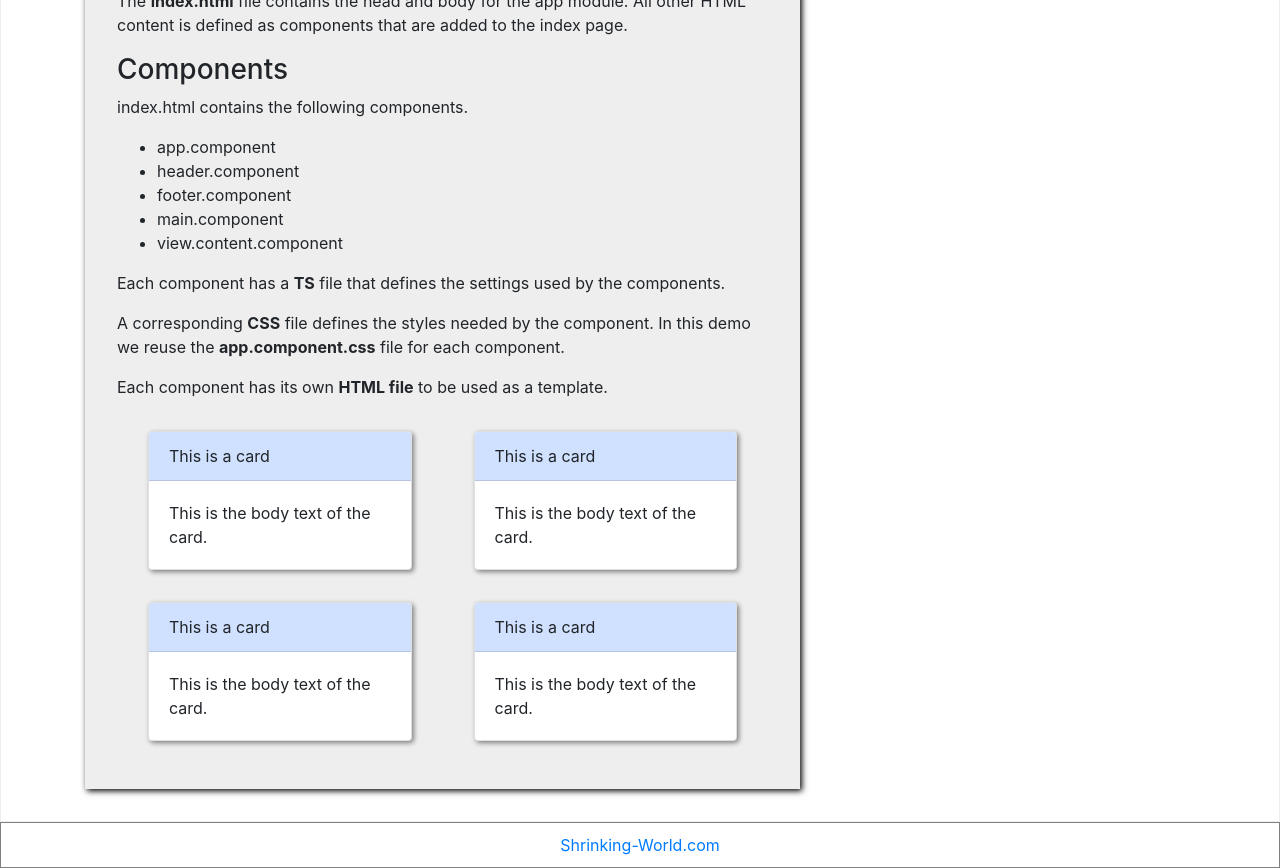
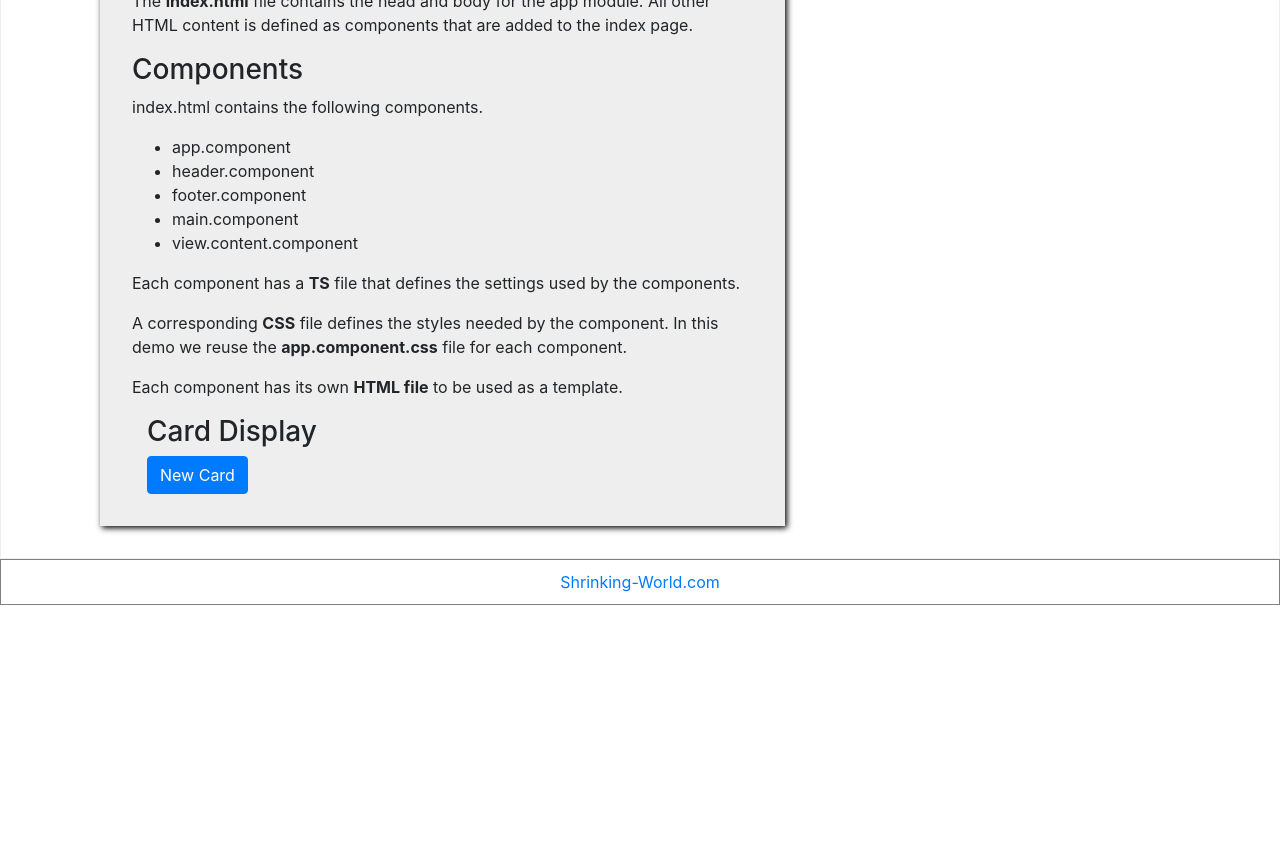
Before and after one commit to Mark-Seaman/AngularWorkshop, an Angular app in the folder page/: page / in a window 1280 px wide. Shown: the part 460-1328 px from the top of the page. After the commit the page ends 1065 px from the top, so only its background shows below. Built offline with nearby package versions, Linux system fonts and the light colour scheme.

Commit message:
Create views with Data Binding

```diff
--- a/page/src/app/app.component.ts
+++ b/page/src/app/app.component.ts
@@ -10,15 +10,17 @@ import { MainComponent } from './main.component';
 
 export class AppComponent {
 
-    // Settings values
+    // Header
     title = 'Page Project Demo';
     subtitle = 'Angular Learning';
     logo = 'assets/SWS_Logo_200.jpg';
     header = new HeaderComponent();
 
+    // Footer
     footerText = 'Shrinking-World.com';
     footerLink = 'https://shrinking-world.com';
     footer = new FooterComponent();
 
+    // Main
     main = new MainComponent();
 }
--- a/page/src/app/app.module.ts
+++ b/page/src/app/app.module.ts
@@ -7,6 +7,7 @@ import { FooterComponent } from './footer.component';
 import { MainComponent } from './main.component';
 import { ContentComponent } from './view/content/content.component';
 import { CardComponent } from './view/card/card.component';
+import { DocComponent } from './doc/doc.component';
 
 @NgModule({
   declarations: [
@@ -15,7 +16,8 @@ import { CardComponent } from './view/card/card.component';
     FooterComponent,
     MainComponent,
     ContentComponent,
-    CardComponent
+    CardComponent,
+    DocComponent
   ],
   imports: [
     BrowserModule
--- /dev/null
+++ b/page/src/app/doc/doc.component.html
@@ -0,0 +1,38 @@
+<h1>Page Composition Demo</h1>
+
+<p>An Angular app is created with a App Module that contains a number of different components that are visually nested on the display.</p>
+
+<p>The <b>index.html</b> file contains the head and body for the app module. All other HTML content is defined as
+    components that are added to the index page.</p>
+
+<h3>Components</h3>
+
+<p>index.html contains the following components.</p>
+
+<ul>
+    <li>
+        app.component
+    </li>
+
+    <li>
+        header.component
+    </li>
+
+    <li>
+        footer.component
+    </li>
+
+    <li>
+        main.component
+    </li>
+    <li>
+        view.content.component
+    </li>
+</ul>
+
+<p>Each component has a <b>TS</b> file that defines the settings used by the components.</p>
+
+<p>A corresponding <b>CSS</b> file defines the styles needed by the component. In this demo we reuse
+    the <b>app.component.css</b> file for each component.</p>
+
+<p>Each component has its own <b>HTML file</b> to be used as a template.</p>
--- a/page/src/app/footer.component.ts
+++ b/page/src/app/footer.component.ts
@@ -1,18 +1,14 @@
 import { Component, Input } from '@angular/core';
 
 @Component({
-
     selector: 'app-footer',
-
     template:
       `
         <footer>
             <a href="{{ url }}">{{ text }}</a>
         </footer>
       `,
-
 })
-
 
 export class FooterComponent {
     @Input() public text: string;
--- a/page/src/app/main.component.html
+++ b/page/src/app/main.component.html
@@ -1,3 +1,11 @@
 <main>
-    <app-content></app-content>
+
+    <div class="container">
+        <div class="row">
+            <div class="col-md-12">
+                <app-content [html]="html"></app-content>
+            </div>
+        </div>
+    </div>
+
 </main>
--- a/page/src/app/main.component.ts
+++ b/page/src/app/main.component.ts
@@ -1,6 +1,5 @@
 import { Component } from '@angular/core';
 import { ContentComponent } from './view/content/content.component';
-
 
 @Component({
   selector: 'app-main',
@@ -8,6 +7,7 @@ import { ContentComponent } from './view/content/content.component';
 })
 
 export class MainComponent {
-       content = "<app-content></app-content>";
-   /* new ContentComponent().innerText;*/
+    html = `
+
+    `
 }
--- a/page/src/app/view/card/card.component.html
+++ b/page/src/app/view/card/card.component.html
@@ -1,11 +1,11 @@
 <div class="card">
 
     <div class="card-header">
-        This is a card
+        {{ content.title }}
     </div>
 
     <div class="card-body">
-        This is the body text of the card.
+        {{ content.body }}
     </div>
 
 </div>
--- a/page/src/app/view/card/card.component.ts
+++ b/page/src/app/view/card/card.component.ts
@@ -1,4 +1,4 @@
-import { Component, OnInit } from '@angular/core';
+import { Component, Input } from '@angular/core';
 
 @Component({
   selector: 'app-card',
@@ -6,11 +6,6 @@ import { Component, OnInit } from '@angular/core';
 })
 
 
-export class CardComponent implements OnInit {
-
-  constructor() { }
-
-  ngOnInit() {
-  }
-
+export class CardComponent{
+    @Input() content: {title: string, body: string};
 }
--- a/page/src/app/view/content/content.component.html
+++ b/page/src/app/view/content/content.component.html
@@ -2,56 +2,24 @@
     <div class="row">
         <div class="col-md-12 content">
 
-            <h1>Page Composition Demo</h1>
-            <p>An Angular app is created with a App Module that contains a number of different components that are visually nested on the display.</p>
-
-            <p>The <b>index.html</b> file contains the head and body for the app module. All other HTML content is defined as
-                components that are added to the index page.</p>
-
-            <h3>Components</h3>
-            <p>index.html contains the following components.</p>
-            <ul>
-                <li>
-                    app.component
-                </li>
-
-                <li>
-                    header.component
-                </li>
-
-                <li>
-                    footer.component
-                </li>
-
-                <li>
-                    main.component
-                </li>
-                <li>
-                    view.content.component
-                </li>
-            </ul>
-
-            <p>Each component has a <b>TS</b> file that defines the settings used by the components.</p>
-
-            <p>A corresponding <b>CSS</b> file defines the styles needed by the component. In this demo we reuse
-                the <b>app.component.css</b> file for each component.</p>
-
-            <p>Each component has its own <b>HTML file</b> to be used as a template.</p>
+            <app-doc></app-doc>
 
             <div class="container-fluid">
+
                 <div class="row">
-                    <div class="col-md-6">
-                        <app-card></app-card>
+                    <div class="col-md-12">
+                        <h3>Card Display</h3>
                     </div>
-                    <div class="col-md-6">
-                        <app-card></app-card>
+                </div>
+                <div class="row">
+                    <div class="col-md-12">
+                        <button class="btn btn-primary" (click)="onNewCard()">
+                            New Card
+                        </button>
                     </div>
-                    <div class="col-md-6">
-                        <app-card></app-card>
-                    </div>
-                    <div class="col-md-6">
-                        <app-card></app-card>
-                    </div>
+                </div>
+                <div class="row">
+                    <app-card *ngFor="let card of cards" [content]="card"></app-card>
                 </div>
             </div>
 
--- a/page/src/app/view/content/content.component.ts
+++ b/page/src/app/view/content/content.component.ts
@@ -1,4 +1,5 @@
-import { Component, OnInit } from '@angular/core';
+import { Component, Input } from '@angular/core';
+import { CardComponent } from '../card/card.component';
 
 
 @Component({
@@ -6,11 +7,15 @@ import { Component, OnInit } from '@angular/core';
   templateUrl: './content.component.html'
 })
 
-export class ContentComponent implements OnInit {
 
-    constructor() { }
+export class ContentComponent{
 
-    ngOnInit() {
+    @Input() public html: string;
+
+    cards = [];
+
+    onNewCard() {
+        var x = this.cards.length + 1;
+        this.cards.push({title: "Content Card "+x, body: "Body"});
     }
-
 }
```
Also changed, not shown: page/src/app/doc/doc.component.ts (added, +12 -0 lines).
